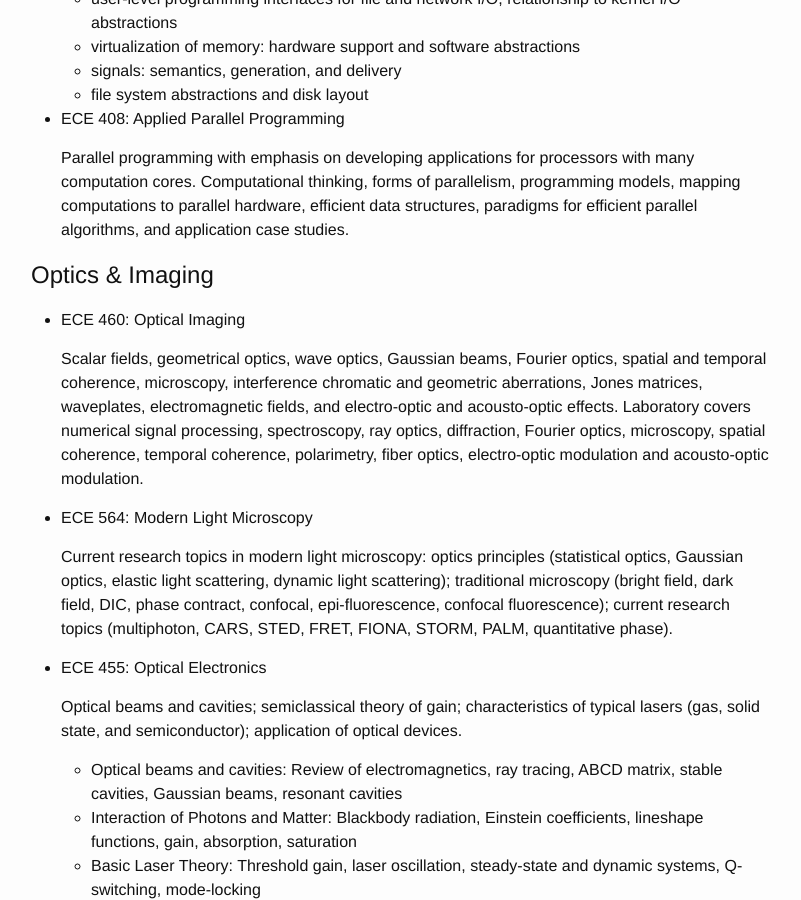
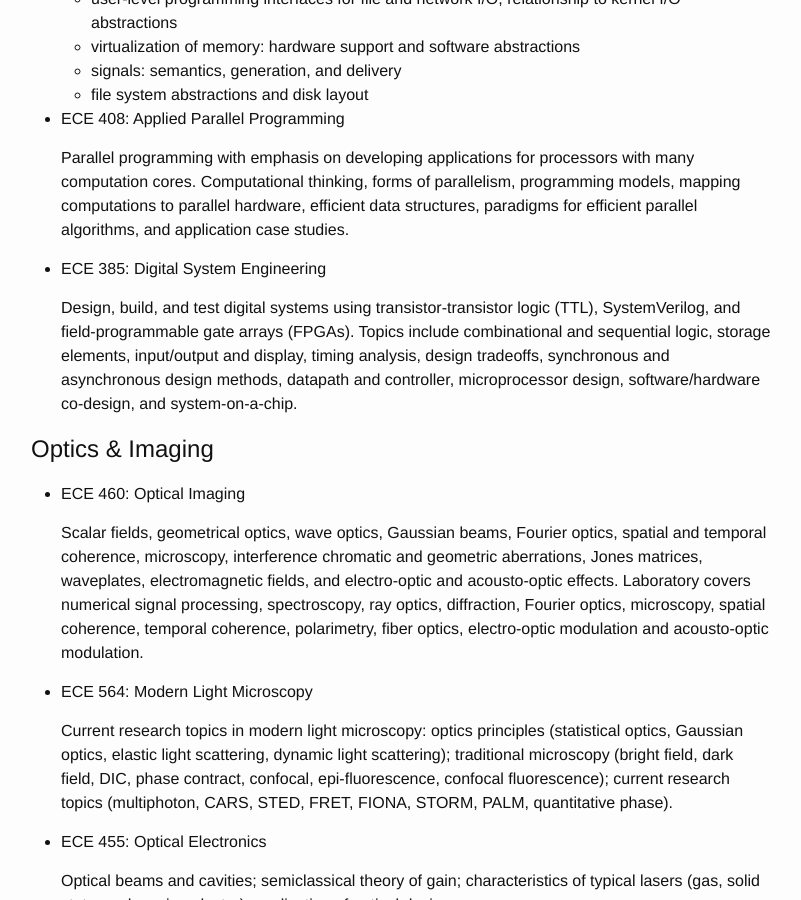
Before and after one commit to daferna/daferna.github.io, a Jekyll site: the page built from classes.md, in a window 1280 px wide and 900 px high, scrolled down 1191 px. Shown: the whole window, without its empty margins (239-1040 px from the left). Built offline with Jekyll 4.4.1, drawn with Linux system fonts in a browser that asks for light colours.

Commit message:
Adding ECE 385

```diff
--- a/classes.md
+++ b/classes.md
@@ -31,6 +31,10 @@ My coursework mostly surrounds analog circuits in my MSEE and biomedical optics,
 * ECE 408: Applied Parallel Programming
 
   Parallel programming with emphasis on developing applications for processors with many computation cores. Computational thinking, forms of parallelism, programming models, mapping computations to parallel hardware, efficient data structures, paradigms for efficient parallel algorithms, and application case studies.
+
+* ECE 385: Digital System Engineering
+
+  Design, build, and test digital systems using transistor-transistor logic (TTL), SystemVerilog, and field-programmable gate arrays (FPGAs). Topics include combinational and sequential logic, storage elements, input/output and display, timing analysis, design tradeoffs, synchronous and asynchronous design methods, datapath and controller, microprocessor design, software/hardware co-design, and system-on-a-chip.
 
 # Optics & Imaging
 
```
